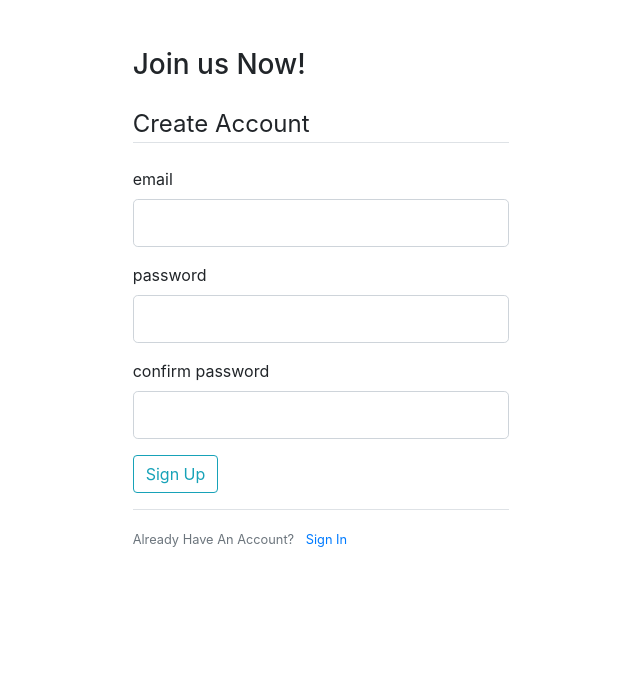
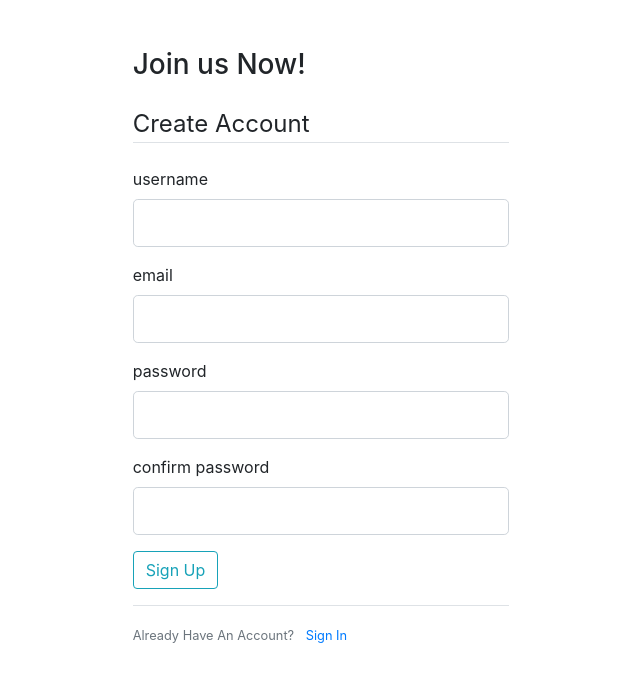
Before and after one commit to Rediet8abere/faceyourself, a Flask app: page /register in a window 1280 px wide. Shown: the top 682 px of the page, without its empty margins (639-1279 px from the left). Run offline with Flask 2, Linux system fonts and the light colour scheme; some libraries are stand-ins or nearby versions.

Commit message:
can register now

```diff
--- a/templates/register.html
+++ b/templates/register.html
@@ -14,7 +14,19 @@
                     {{ form.hidden_tag() }}
                     <fieldset class="form-group">
                     <legend class="border-bottom mb-4 ">Create Account</legend>
-
+                    <div class="form-group ">
+                        {{ form.username.label(class ='form-control-label') }}
+                        {% if form.username.errors %}
+                            {{ form.username(class ='form-control form-control-lg is-invalid ') }}
+                            <div class="invalid-feedback">
+                                {% for error in form.username.errors %}
+                                    <span>{{ error }}</span>
+                                {% endfor %}
+                            </div>
+                        {% else %}
+                            {{ form.username(class ='form-control form-control-lg') }}
+                        {% endif %}
+                    </div>
                     <div class="form-group ">
                         {{ form.email.label(class ='form-control-label') }}
                         {% if form.email.errors %}
```
